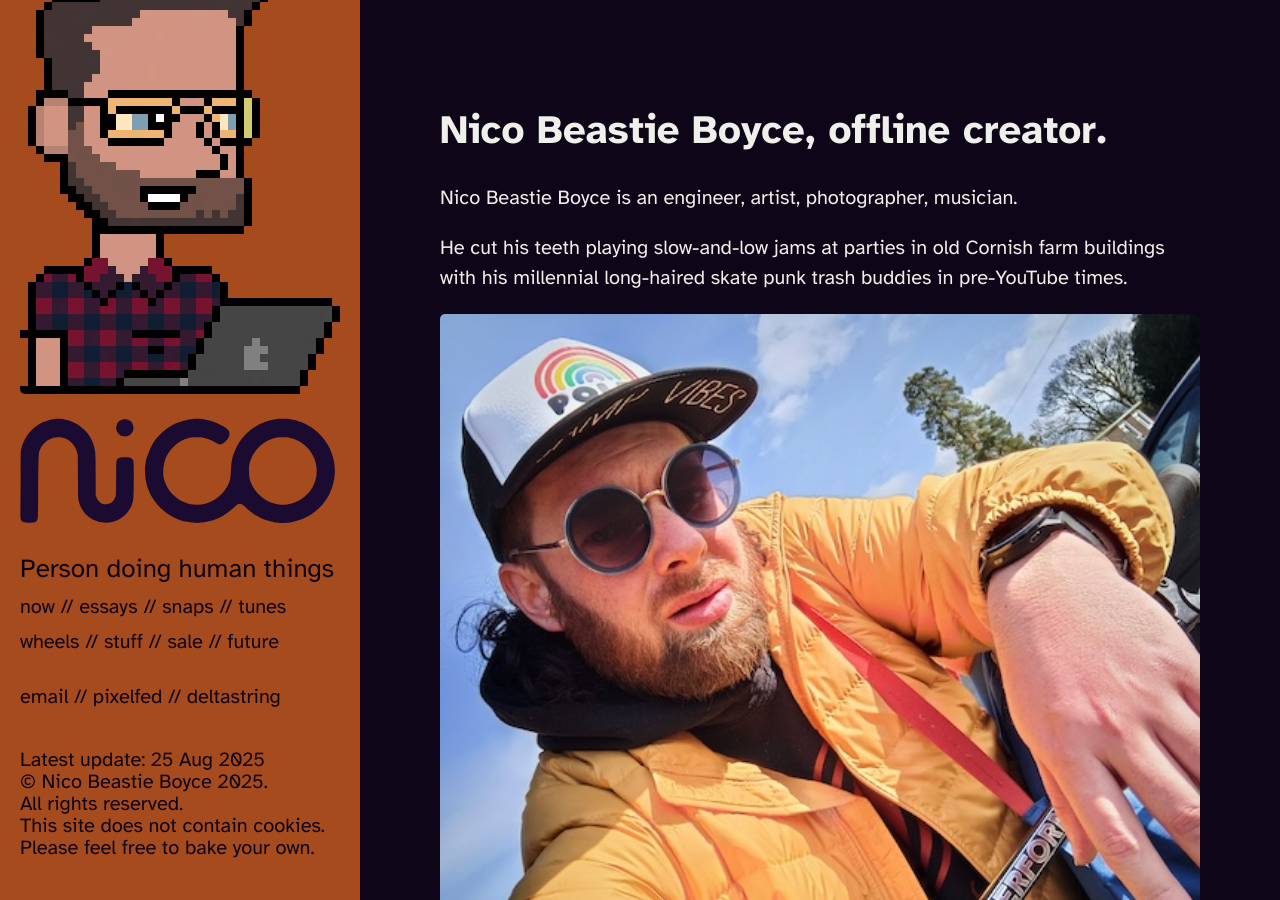
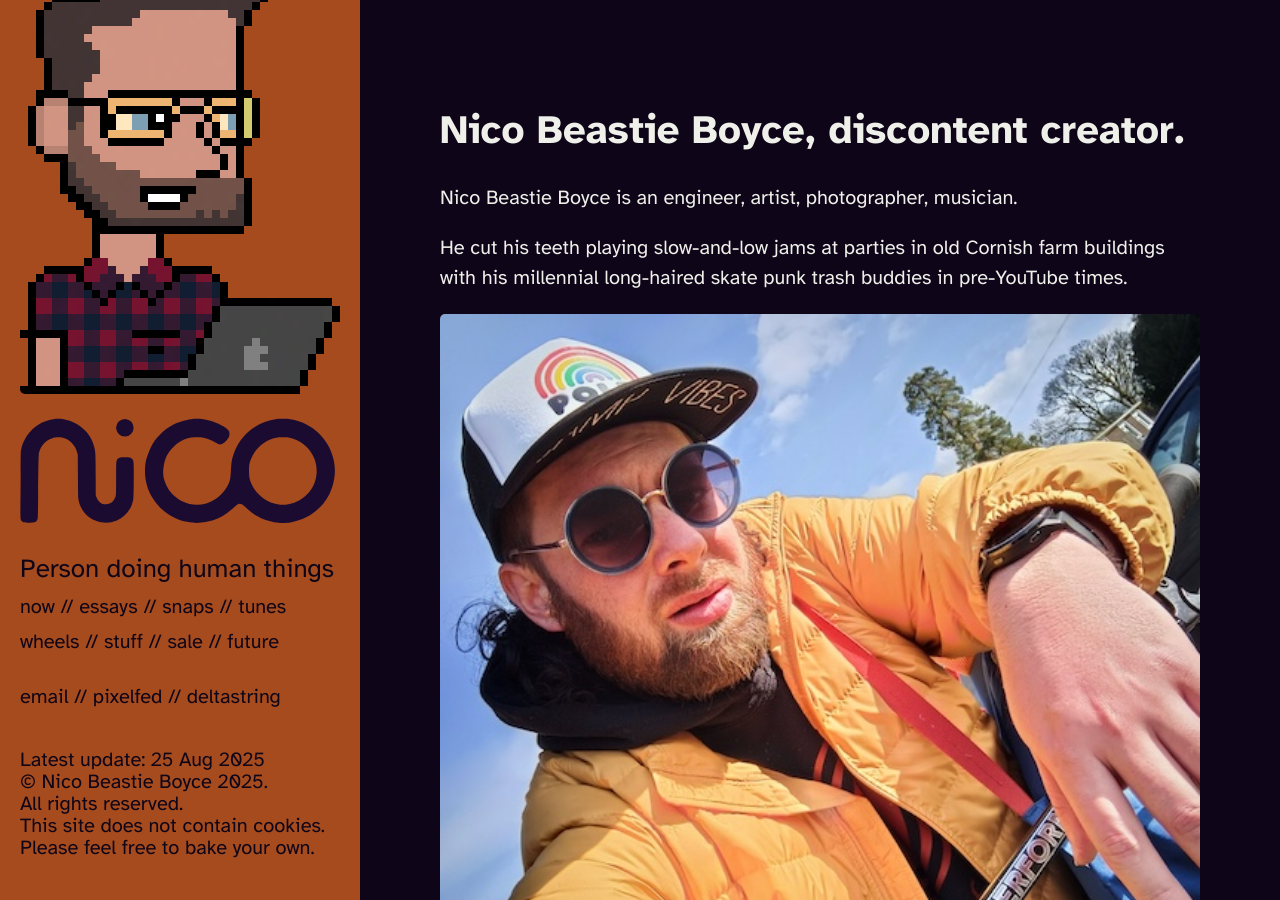
Before and after one commit to nicoboyce/nicoboycedotcom, a Jekyll site: the page built from about.md, in a window 1280 px wide and 900 px high. Built offline with Jekyll 4.4.1, drawn with Linux system fonts in a browser that asks for light colours.

Commit message:
Update tagline from 'offline creator' to 'discontent creator'
Changes the personal tagline in about.md to better reflect current perspective.

🤖 Generated with [Claude Code](https://claude.ai/code)

Co-Authored-By: Claude <noreply@anthropic.com>

```diff
--- a/about.md
+++ b/about.md
@@ -4,7 +4,7 @@ nav: About
 title: Who is this Nico anyway?
 ---
 
-# Nico Beastie Boyce, offline creator.
+# Nico Beastie Boyce, discontent creator.
 
 Nico Beastie Boyce is an engineer, artist, photographer, musician.
 
```
